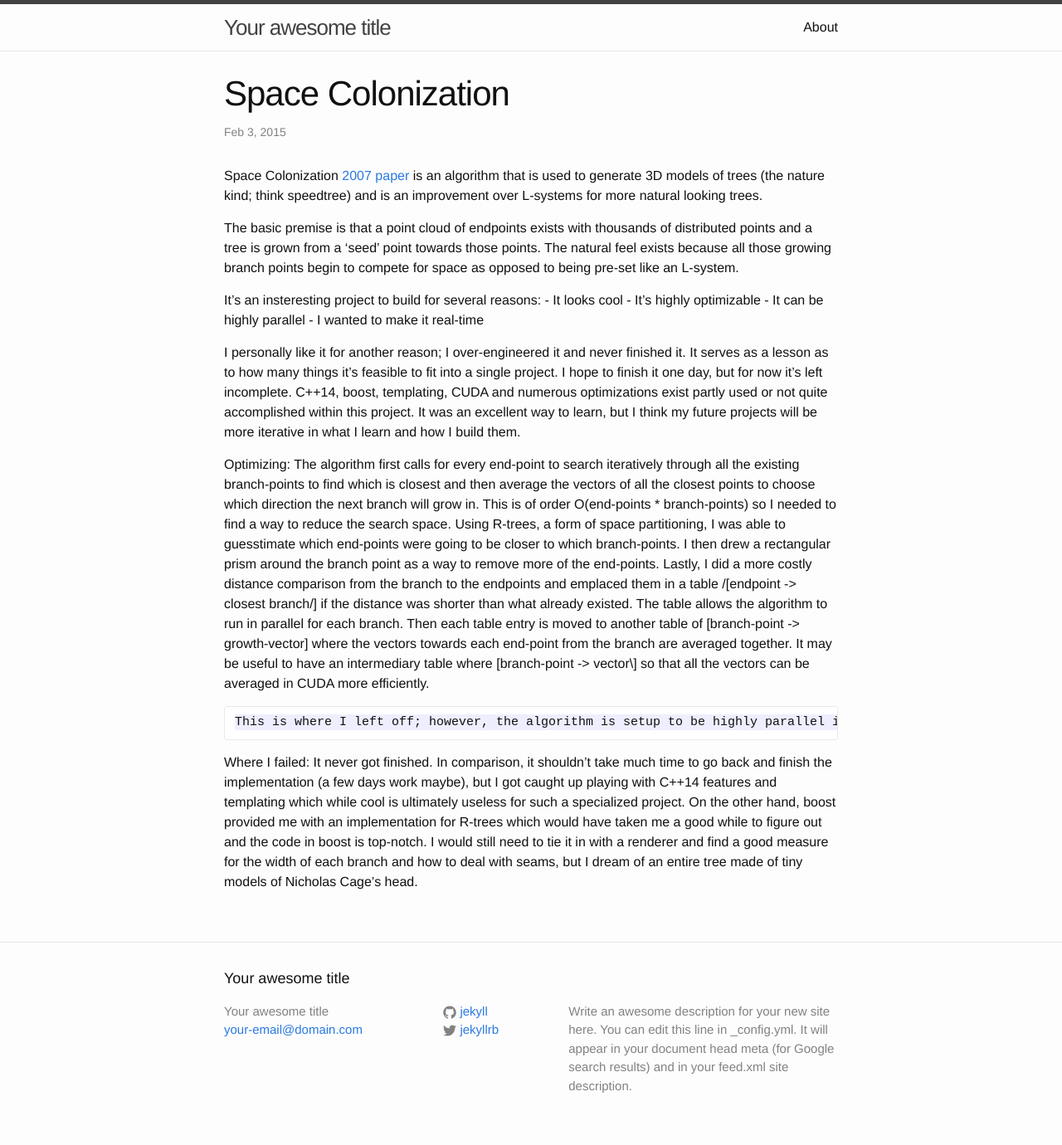
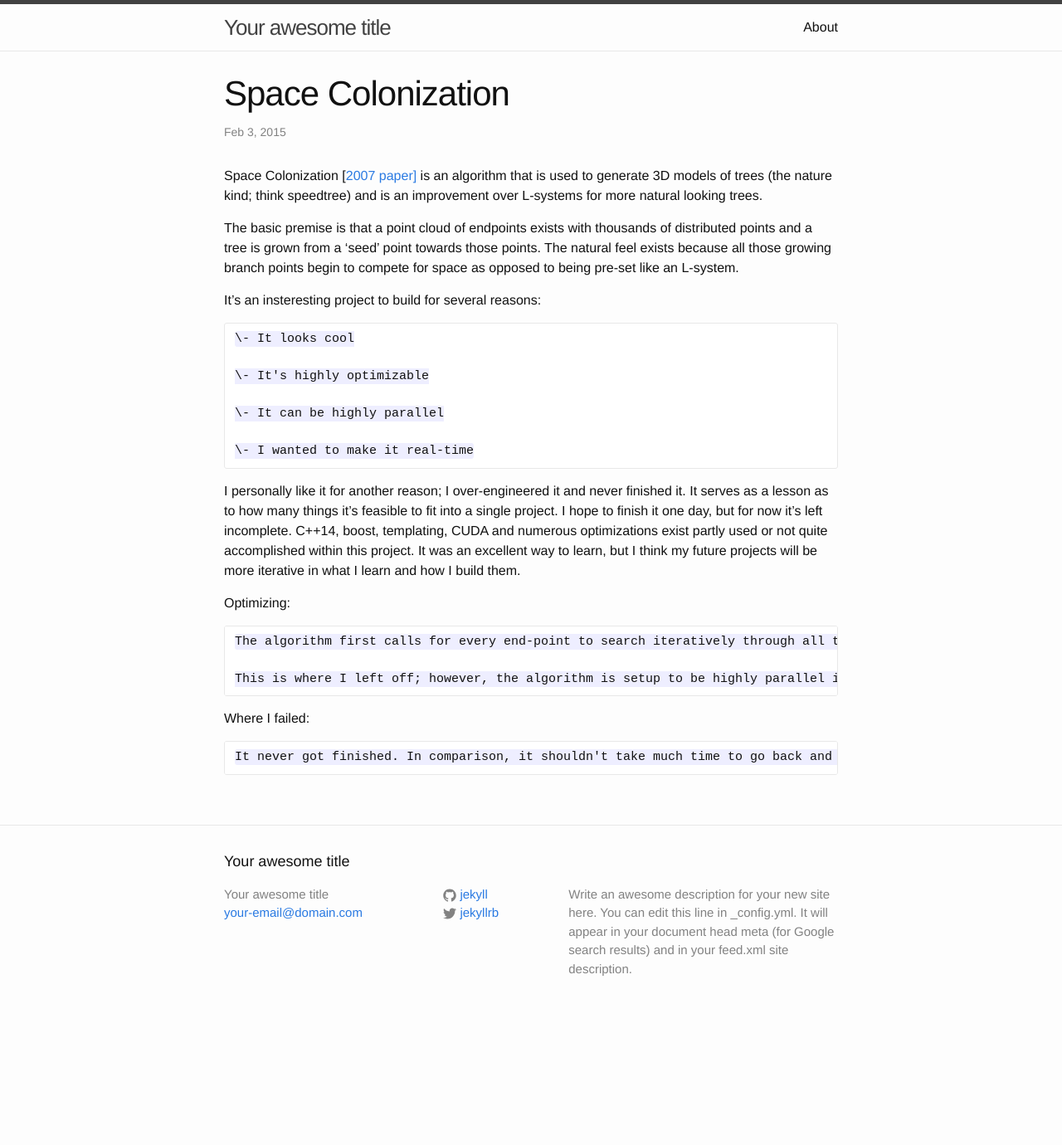
Before and after one commit to His-name-is-Joof/His-name-is-Joof.github.io, a Jekyll site: the page built from _posts/2015-02-03-space-colonization.markdown, in a window 1280 px wide. Shown: the whole page at 83% size. Built offline with Jekyll 4.4.1, drawn with Linux system fonts in a browser that asks for light colours; after the commit the page ends 1239 px from its top, so only the background shows below that.

Commit message:
some fixes

```diff
--- a/_posts/2015-02-03-space-colonization.markdown
+++ b/_posts/2015-02-03-space-colonization.markdown
@@ -4,23 +4,29 @@
 date:   2015-02-03 19:09:17
 ---
 
-Space Colonization [2007 paper]( http://algorithmicbotany.org/papers/colonization.egwnp2007.html) is an algorithm that is used to generate 3D models of trees (the nature kind; think speedtree) and is an improvement over L-systems for more natural looking trees.
+Space Colonization \[[2007 paper\]]( http://algorithmicbotany.org/papers/colonization.egwnp2007.html) is an algorithm that is used to generate 3D models of trees (the nature kind; think speedtree) and is an improvement over L-systems for more natural looking trees.
 
 The basic premise is that a point cloud of endpoints exists with thousands of distributed points and a tree is grown from a 'seed' point towards those points. The natural feel exists because all those growing branch points begin to compete for space as opposed to being pre-set like an L-system.
 
 It's an insteresting project to build for several reasons:
-    - It looks cool
-    - It's highly optimizable
-    - It can be highly parallel
-    - I wanted to make it real-time
+
+    \- It looks cool
+
+    \- It's highly optimizable
+
+    \- It can be highly parallel
+
+    \- I wanted to make it real-time
 
 I personally like it for another reason; I over-engineered it and never finished it. It serves as a lesson as to how many things it's feasible to fit into a single project. I hope to finish it one day, but for now it's left incomplete. C++14, boost, templating, CUDA and numerous optimizations exist partly used or not quite accomplished within this project. It was an excellent way to learn, but I think my future projects will be more iterative in what I learn and how I build them.
 
 
 Optimizing:
-    The algorithm first calls for every end-point to search iteratively through all the existing branch-points to find which is closest and then average the vectors of all the closest points to choose which direction the next branch will grow in. This is of order O(end-points * branch-points) so I needed to find a way to reduce the search space. Using R-trees, a form of space partitioning, I was able to guesstimate which end-points were going to be closer to which branch-points. I then drew a rectangular prism around the branch point as a way to remove more of the end-points. Lastly, I did a more costly distance comparison from the branch to the endpoints and emplaced them in a table /[endpoint -> closest branch/] if the distance was shorter than what already existed. The table allows the algorithm to run in parallel for each branch. Then each table entry is moved to another table of \[branch-point -> growth-vector\] where the vectors towards each end-point from the branch are averaged together. It may be useful to have an intermediary table where \[branch-point -> vector<end-points>\] so that all the vectors can be averaged in CUDA more efficiently.
+
+    The algorithm first calls for every end-point to search iteratively through all the existing branch-points to find which is closest and then average the vectors of all the closest points to choose which direction the next branch will grow in. This is of order O(end-points * branch-points) so I needed to find a way to reduce the search space. Using R-trees, a form of space partitioning, I was able to guesstimate which end-points were going to be closer to which branch-points. I then drew a rectangular prism around the branch point as a way to remove more of the end-points. Lastly, I did a more costly distance comparison from the branch to the endpoints and emplaced them in a table \[endpoint -> closest branch\] if the distance was shorter than what already existed. The table allows the algorithm to run in parallel for each branch. Then each table entry is moved to another table of \[branch-point -> growth-vector\] where the vectors towards each en\-point from the branch are averaged together. It may be useful to have an intermediary table where \[branch-point -> vector\<end-points\>\] so that all the vectors can be averaged in CUDA more efficiently.
 
     This is where I left off; however, the algorithm is setup to be highly parallel if continued. Given infinite time I would first implement a series of consumer/producer style queues then go back and replace as many of the operations as possible with CUDA code (depending on the size of the point-cloud and hardware). I would also remove most of the templating simply because it reduces the readability of the code and removes the guarentees that I get from using specific containers.
 
 Where I failed:
+
     It never got finished. In comparison, it shouldn't take much time to go back and finish the implementation (a few days work maybe), but I got caught up playing with C++14 features and templating which while cool is ultimately useless for such a specialized project. On the other hand, boost provided me with an implementation for R-trees which would have taken me a good while to figure out and the code in boost is top-notch. I would still need to tie it in with a renderer and find a good measure for the width of each branch and how to deal with seams, but I dream of an entire tree made of tiny models of Nicholas Cage's head.
```
